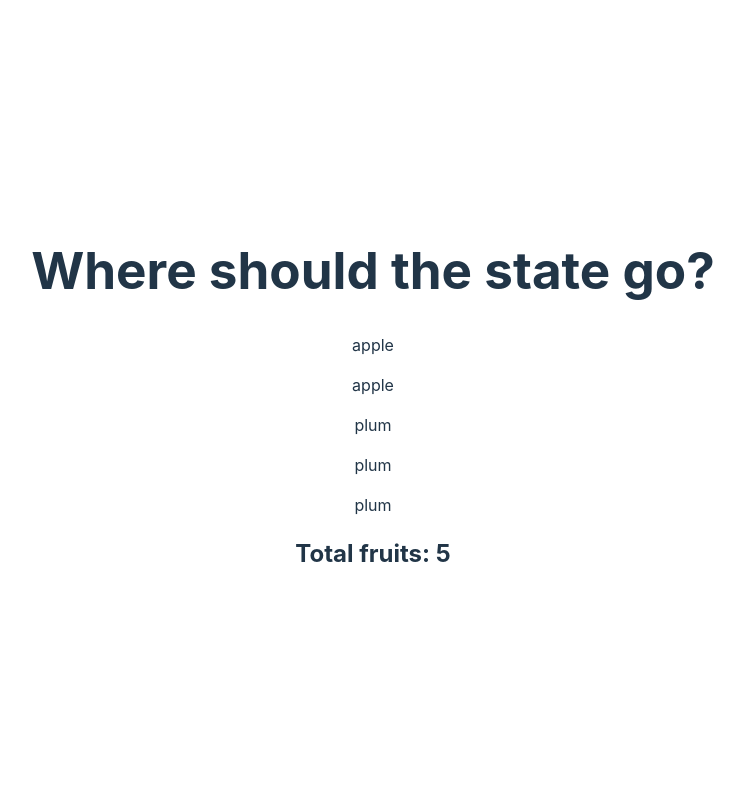
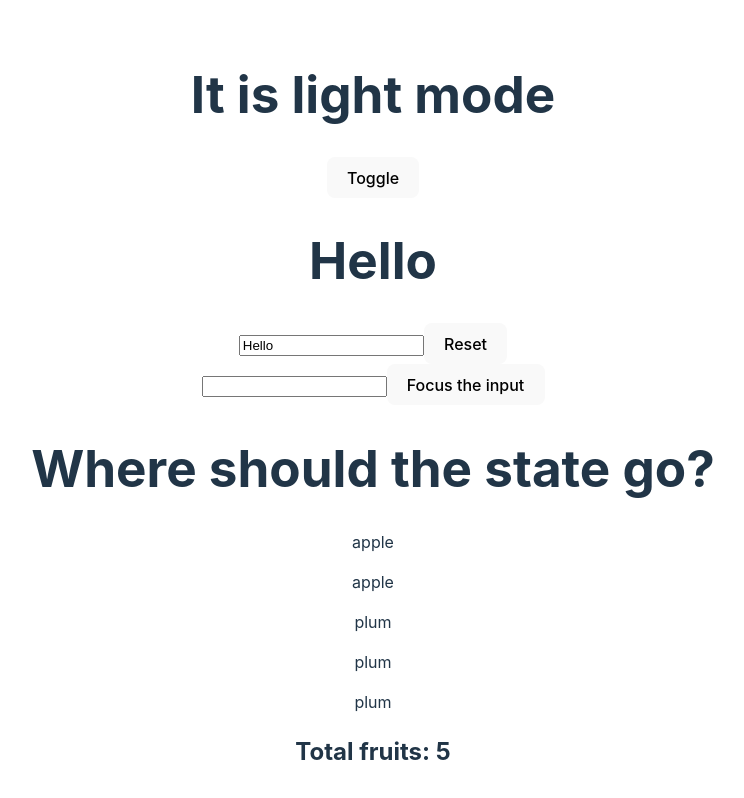
Before and after one commit to AbubakrAliFOX/Meta-React-Basic-Demo, a React (Vite) app: page / in a window 1280 px wide. Shown: the top 798 px of the page, without its empty margins (267-1011 px from the left). Built offline with nearby package versions, Linux system fonts and the light colour scheme.

Commit message:
Update ReadMe

```diff
--- a/src/App.jsx
+++ b/src/App.jsx
@@ -26,9 +26,9 @@ function App() {
       <Card h2={"Hello, This is an H2"} h3={"Hello, This is an H3"} />
       <Card h2={"Hello, This is an H2"} h3={"Hello, This is an H3"} /> */}
 
-      {/* <Events /> */}
-      {/* <State1 /> */}
-      {/* <TextInputWithFocusButton /> */}
+      <Events />
+      <State1 />
+      <TextInputWithFocusButton />
 
       <div className="App">
         <h1>Where should the state go?</h1>
```
Also changed, not shown: 1 other file (tests, documents, lock files or other folders).
